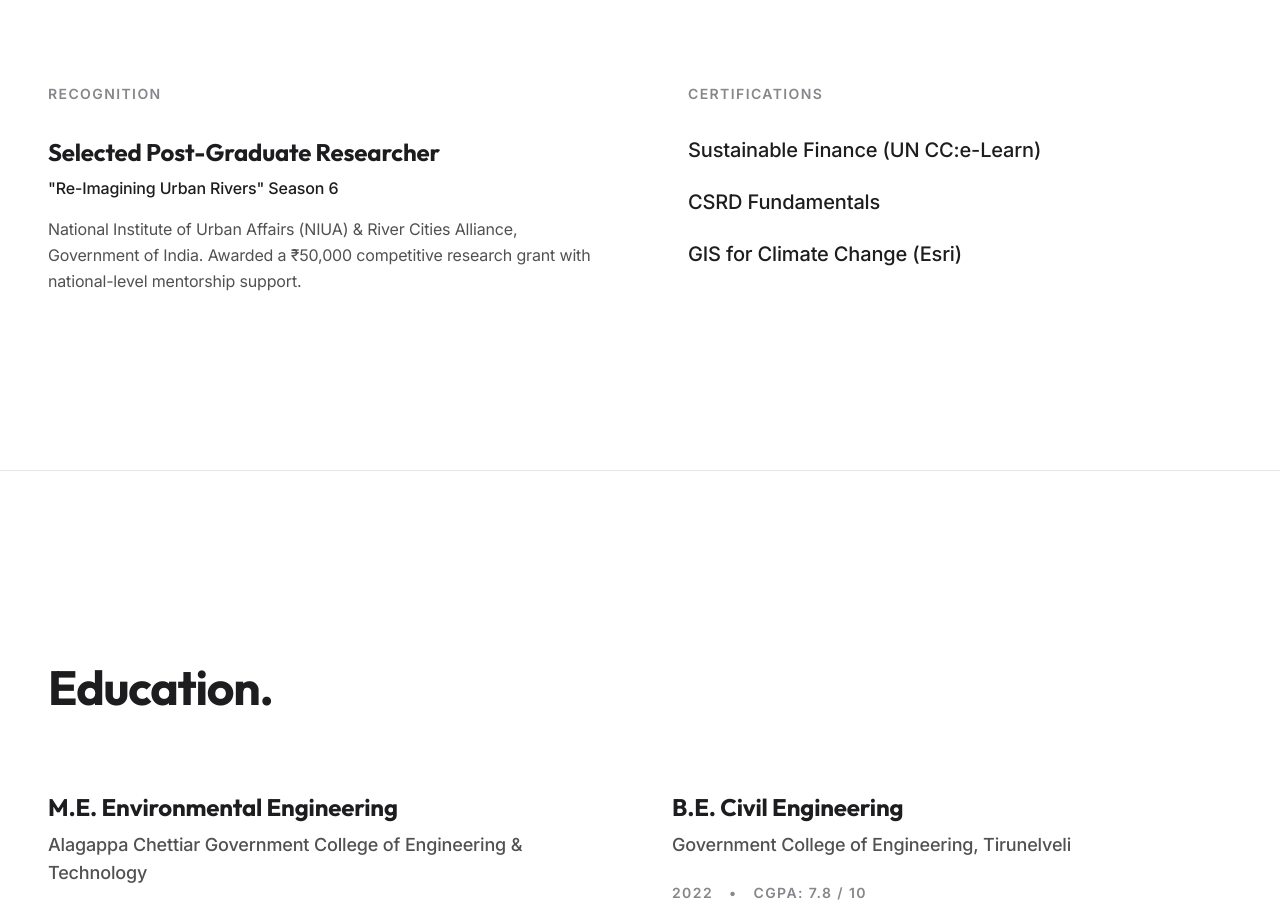
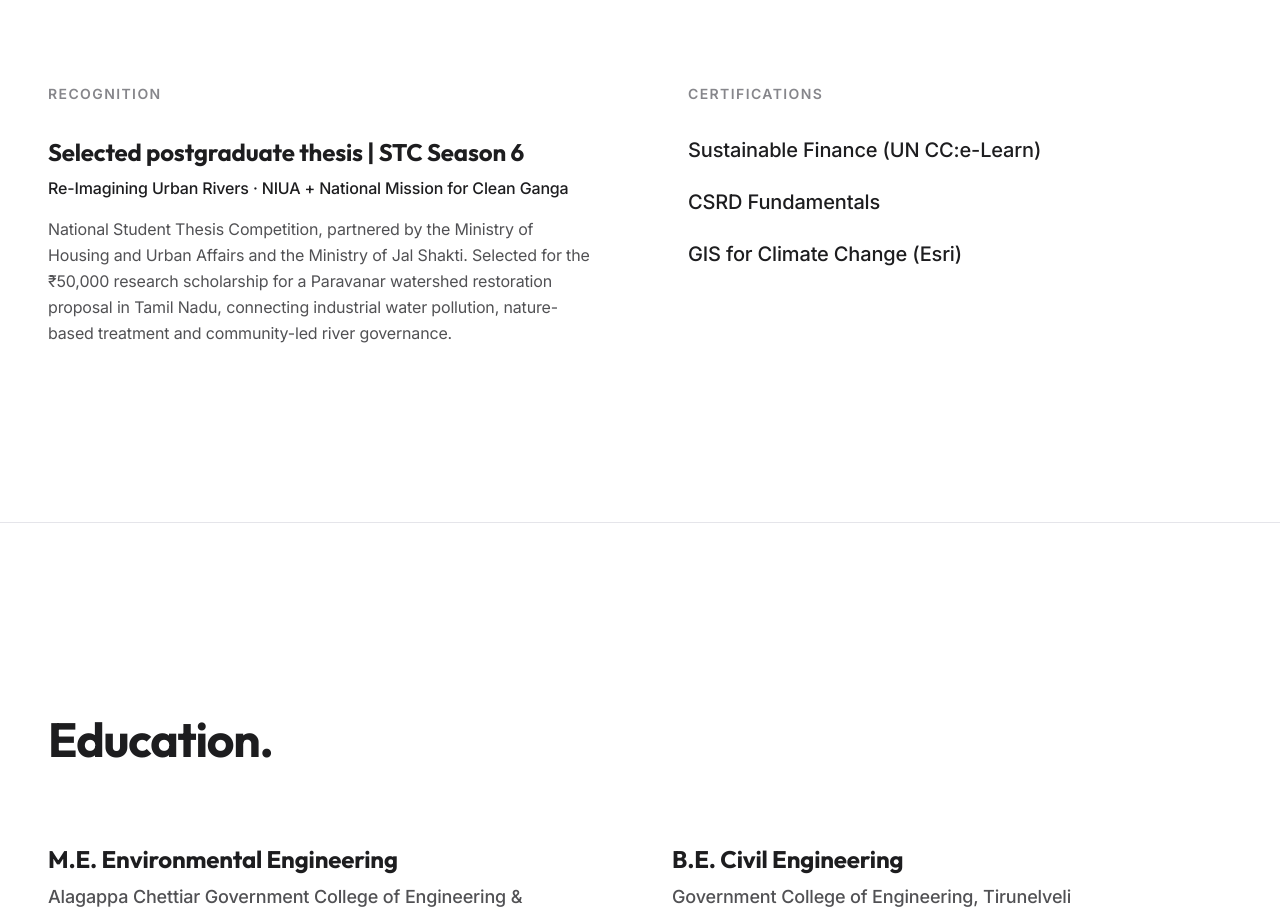
Before and after one commit to arunachalamvenkatachalapathy-dev/arunachalam-portfolio, a React (Vite) app: page / in a window 1280 px wide. Shown: the part 3940-4853 px from the top of the page. Built offline with nearby package versions, Linux system fonts and the light colour scheme.

Commit message:
Update STC Season 6 achievement wording
Updated achievement details for clarity and specificity.

```diff
--- a/src/components/Achievements.jsx
+++ b/src/components/Achievements.jsx
@@ -2,9 +2,9 @@ import { motion } from 'framer-motion'
 
 const achievements = [
   {
-    title: 'Selected Post-Graduate Researcher',
-    org: '"Re-Imagining Urban Rivers" Season 6',
-    body: 'National Institute of Urban Affairs (NIUA) & River Cities Alliance, Government of India. Awarded a ₹50,000 competitive research grant with national-level mentorship support.',
+    title: 'Selected postgraduate thesis | STC Season 6',
+    org: 'Re-Imagining Urban Rivers · NIUA + National Mission for Clean Ganga',
+    body: 'National Student Thesis Competition, partnered by the Ministry of Housing and Urban Affairs and the Ministry of Jal Shakti. Selected for the ₹50,000 research scholarship for a Paravanar watershed restoration proposal in Tamil Nadu, connecting industrial water pollution, nature-based treatment and community-led river governance.',
   },
 ]
 
```
